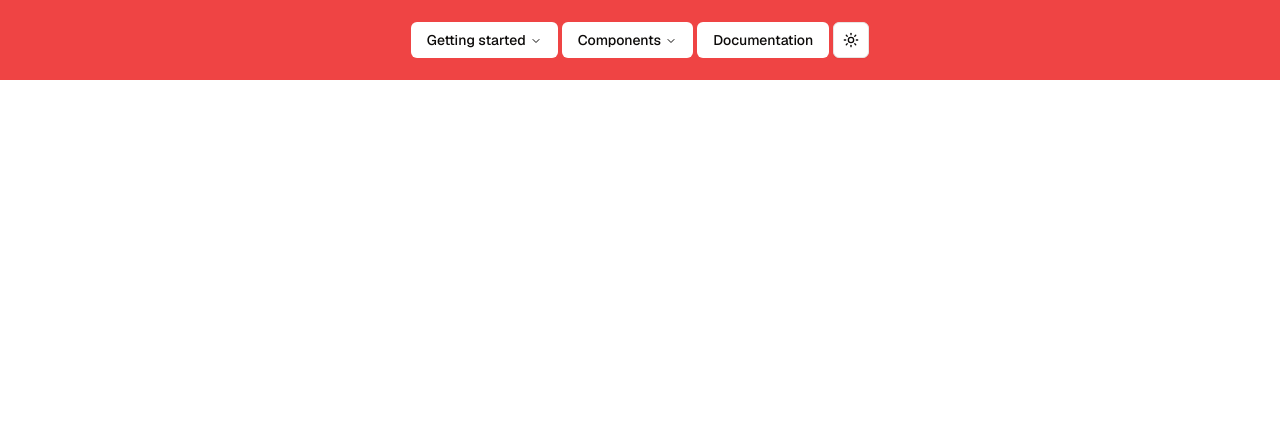
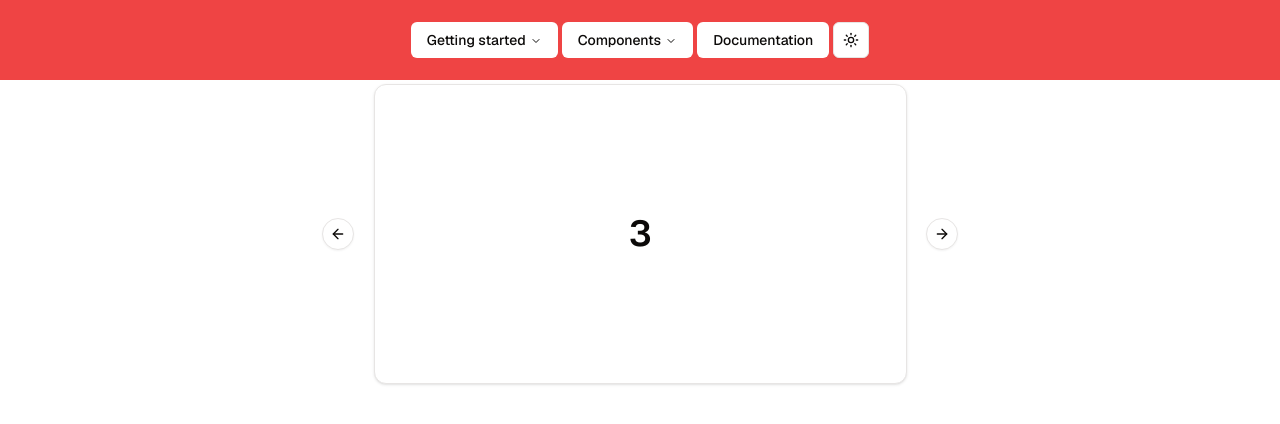
Before and after one commit to abrahamLeVe/store_web, a Next.js app: page / in a window 1280 px wide. Shown: the top 424 px of the page. Built offline with nearby package versions, Linux system fonts and the light colour scheme.

Commit message:
added carousel

```diff
--- a/package.json
+++ b/package.json
@@ -14,6 +14,8 @@
     "@radix-ui/react-slot": "^1.1.0",
     "class-variance-authority": "^0.7.1",
     "clsx": "^2.1.1",
+    "embla-carousel-autoplay": "^8.5.1",
+    "embla-carousel-react": "^8.5.1",
     "lucide-react": "^0.468.0",
     "next": "15.1.0",
     "next-themes": "^0.4.4",
--- a/src/app/page.tsx
+++ b/src/app/page.tsx
@@ -1,3 +1,4 @@
+import { CarouselBanner } from "@/components/carousel/carousel-banner";
 import { ModeToggle } from "@/components/mode-toggle";
 import { NavMenu } from "@/components/nav-bar/nav-menu";
 
@@ -10,7 +11,9 @@
           <ModeToggle />
         </nav>
       </header>
-      <main className="flex flex-col gap-8 row-start-2 items-center sm:items-start"></main>
+      <main className="flex flex-col gap-8 row-start-2 items-center sm:items-start">
+        <CarouselBanner />
+      </main>
       <footer className="row-start-3 flex gap-6 flex-wrap items-center justify-center"></footer>
     </div>
   );
--- /dev/null
+++ b/src/components/carousel/carousel-banner.tsx
@@ -0,0 +1,43 @@
+"use client";
+import * as React from "react";
+import Autoplay from "embla-carousel-autoplay";
+
+import { Card, CardContent } from "@/components/ui/card";
+import {
+  Carousel,
+  CarouselContent,
+  CarouselItem,
+  CarouselNext,
+  CarouselPrevious,
+} from "@/components/ui/carousel";
+
+export function CarouselBanner() {
+  const plugin = React.useRef(
+    Autoplay({ delay: 2000, stopOnInteraction: true })
+  );
+
+  return (
+    <Carousel
+      plugins={[plugin.current]}
+      className="w-full max-w-screen-2xl"
+      onMouseEnter={plugin.current.stop}
+      onMouseLeave={plugin.current.reset}
+    >
+      <CarouselContent>
+        {Array.from({ length: 5 }).map((_, index) => (
+          <CarouselItem key={index}>
+            <div className="p-1">
+              <Card>
+                <CardContent className="flex aspect-video items-center justify-center p-6">
+                  <span className="text-4xl font-semibold">{index + 1}</span>
+                </CardContent>
+              </Card>
+            </div>
+          </CarouselItem>
+        ))}
+      </CarouselContent>
+      <CarouselPrevious />
+      <CarouselNext />
+    </Carousel>
+  );
+}
--- /dev/null
+++ b/src/components/ui/card.tsx
@@ -0,0 +1,76 @@
+import * as React from "react"
+
+import { cn } from "@/lib/utils"
+
+const Card = React.forwardRef<
+  HTMLDivElement,
+  React.HTMLAttributes<HTMLDivElement>
+>(({ className, ...props }, ref) => (
+  <div
+    ref={ref}
+    className={cn(
+      "rounded-xl border bg-card text-card-foreground shadow",
+      className
+    )}
+    {...props}
+  />
+))
+Card.displayName = "Card"
+
+const CardHeader = React.forwardRef<
+  HTMLDivElement,
+  React.HTMLAttributes<HTMLDivElement>
+>(({ className, ...props }, ref) => (
+  <div
+    ref={ref}
+    className={cn("flex flex-col space-y-1.5 p-6", className)}
+    {...props}
+  />
+))
+CardHeader.displayName = "CardHeader"
+
+const CardTitle = React.forwardRef<
+  HTMLDivElement,
+  React.HTMLAttributes<HTMLDivElement>
+>(({ className, ...props }, ref) => (
+  <div
+    ref={ref}
+    className={cn("font-semibold leading-none tracking-tight", className)}
+    {...props}
+  />
+))
+CardTitle.displayName = "CardTitle"
+
+const CardDescription = React.forwardRef<
+  HTMLDivElement,
+  React.HTMLAttributes<HTMLDivElement>
+>(({ className, ...props }, ref) => (
+  <div
+    ref={ref}
+    className={cn("text-sm text-muted-foreground", className)}
+    {...props}
+  />
+))
+CardDescription.displayName = "CardDescription"
+
+const CardContent = React.forwardRef<
+  HTMLDivElement,
+  React.HTMLAttributes<HTMLDivElement>
+>(({ className, ...props }, ref) => (
+  <div ref={ref} className={cn("p-6 pt-0", className)} {...props} />
+))
+CardContent.displayName = "CardContent"
+
+const CardFooter = React.forwardRef<
+  HTMLDivElement,
+  React.HTMLAttributes<HTMLDivElement>
+>(({ className, ...props }, ref) => (
+  <div
+    ref={ref}
+    className={cn("flex items-center p-6 pt-0", className)}
+    {...props}
+  />
+))
+CardFooter.displayName = "CardFooter"
+
+export { Card, CardHeader, CardFooter, CardTitle, CardDescription, CardContent }
--- /dev/null
+++ b/src/components/ui/carousel.tsx
@@ -0,0 +1,262 @@
+"use client"
+
+import * as React from "react"
+import useEmblaCarousel, {
+  type UseEmblaCarouselType,
+} from "embla-carousel-react"
+import { ArrowLeft, ArrowRight } from "lucide-react"
+
+import { cn } from "@/lib/utils"
+import { Button } from "@/components/ui/button"
+
+type CarouselApi = UseEmblaCarouselType[1]
+type UseCarouselParameters = Parameters<typeof useEmblaCarousel>
+type CarouselOptions = UseCarouselParameters[0]
+type CarouselPlugin = UseCarouselParameters[1]
+
+type CarouselProps = {
+  opts?: CarouselOptions
+  plugins?: CarouselPlugin
+  orientation?: "horizontal" | "vertical"
+  setApi?: (api: CarouselApi) => void
+}
+
+type CarouselContextProps = {
+  carouselRef: ReturnType<typeof useEmblaCarousel>[0]
+  api: ReturnType<typeof useEmblaCarousel>[1]
+  scrollPrev: () => void
+  scrollNext: () => void
+  canScrollPrev: boolean
+  canScrollNext: boolean
+} & CarouselProps
+
+const CarouselContext = React.createContext<CarouselContextProps | null>(null)
+
+function useCarousel() {
+  const context = React.useContext(CarouselContext)
+
+  if (!context) {
+    throw new Error("useCarousel must be used within a <Carousel />")
+  }
+
+  return context
+}
+
+const Carousel = React.forwardRef<
+  HTMLDivElement,
+  React.HTMLAttributes<HTMLDivElement> & CarouselProps
+>(
+  (
+    {
+      orientation = "horizontal",
+      opts,
+      setApi,
+      plugins,
+      className,
+      children,
+      ...props
+    },
+    ref
+  ) => {
+    const [carouselRef, api] = useEmblaCarousel(
+      {
+        ...opts,
+        axis: orientation === "horizontal" ? "x" : "y",
+      },
+      plugins
+    )
+    const [canScrollPrev, setCanScrollPrev] = React.useState(false)
+    const [canScrollNext, setCanScrollNext] = React.useState(false)
+
+    const onSelect = React.useCallback((api: CarouselApi) => {
+      if (!api) {
+        return
+      }
+
+      setCanScrollPrev(api.canScrollPrev())
+      setCanScrollNext(api.canScrollNext())
+    }, [])
+
+    const scrollPrev = React.useCallback(() => {
+      api?.scrollPrev()
+    }, [api])
+
+    const scrollNext = React.useCallback(() => {
+      api?.scrollNext()
+    }, [api])
+
+    const handleKeyDown = React.useCallback(
+      (event: React.KeyboardEvent<HTMLDivElement>) => {
+        if (event.key === "ArrowLeft") {
+          event.preventDefault()
+          scrollPrev()
+        } else if (event.key === "ArrowRight") {
+          event.preventDefault()
+          scrollNext()
+        }
+      },
+      [scrollPrev, scrollNext]
+    )
+
+    React.useEffect(() => {
+      if (!api || !setApi) {
+        return
+      }
+
+      setApi(api)
+    }, [api, setApi])
+
+    React.useEffect(() => {
+      if (!api) {
+        return
+      }
+
+      onSelect(api)
+      api.on("reInit", onSelect)
+      api.on("select", onSelect)
+
+      return () => {
+        api?.off("select", onSelect)
+      }
+    }, [api, onSelect])
+
+    return (
+      <CarouselContext.Provider
+        value={{
+          carouselRef,
+          api: api,
+          opts,
+          orientation:
+            orientation || (opts?.axis === "y" ? "vertical" : "horizontal"),
+          scrollPrev,
+          scrollNext,
+          canScrollPrev,
+          canScrollNext,
+        }}
+      >
+        <div
+          ref={ref}
+          onKeyDownCapture={handleKeyDown}
+          className={cn("relative", className)}
+          role="region"
+          aria-roledescription="carousel"
+          {...props}
+        >
+          {children}
+        </div>
+      </CarouselContext.Provider>
+    )
+  }
+)
+Carousel.displayName = "Carousel"
+
+const CarouselContent = React.forwardRef<
+  HTMLDivElement,
+  React.HTMLAttributes<HTMLDivElement>
+>(({ className, ...props }, ref) => {
+  const { carouselRef, orientation } = useCarousel()
+
+  return (
+    <div ref={carouselRef} className="overflow-hidden">
+      <div
+        ref={ref}
+        className={cn(
+          "flex",
+          orientation === "horizontal" ? "-ml-4" : "-mt-4 flex-col",
+          className
+        )}
+        {...props}
+      />
+    </div>
+  )
+})
+CarouselContent.displayName = "CarouselContent"
+
+const CarouselItem = React.forwardRef<
+  HTMLDivElement,
+  React.HTMLAttributes<HTMLDivElement>
+>(({ className, ...props }, ref) => {
+  const { orientation } = useCarousel()
+
+  return (
+    <div
+      ref={ref}
+      role="group"
+      aria-roledescription="slide"
+      className={cn(
+        "min-w-0 shrink-0 grow-0 basis-full",
+        orientation === "horizontal" ? "pl-4" : "pt-4",
+        className
+      )}
+      {...props}
+    />
+  )
+})
+CarouselItem.displayName = "CarouselItem"
+
+const CarouselPrevious = React.forwardRef<
+  HTMLButtonElement,
+  React.ComponentProps<typeof Button>
+>(({ className, variant = "outline", size = "icon", ...props }, ref) => {
+  const { orientation, scrollPrev, canScrollPrev } = useCarousel()
+
+  return (
+    <Button
+      ref={ref}
+      variant={variant}
+      size={size}
+      className={cn(
+        "absolute  h-8 w-8 rounded-full",
+        orientation === "horizontal"
+          ? "-left-12 top-1/2 -translate-y-1/2"
+          : "-top-12 left-1/2 -translate-x-1/2 rotate-90",
+        className
+      )}
+      disabled={!canScrollPrev}
+      onClick={scrollPrev}
+      {...props}
+    >
+      <ArrowLeft className="h-4 w-4" />
+      <span className="sr-only">Previous slide</span>
+    </Button>
+  )
+})
+CarouselPrevious.displayName = "CarouselPrevious"
+
+const CarouselNext = React.forwardRef<
+  HTMLButtonElement,
+  React.ComponentProps<typeof Button>
+>(({ className, variant = "outline", size = "icon", ...props }, ref) => {
+  const { orientation, scrollNext, canScrollNext } = useCarousel()
+
+  return (
+    <Button
+      ref={ref}
+      variant={variant}
+      size={size}
+      className={cn(
+        "absolute h-8 w-8 rounded-full",
+        orientation === "horizontal"
+          ? "-right-12 top-1/2 -translate-y-1/2"
+          : "-bottom-12 left-1/2 -translate-x-1/2 rotate-90",
+        className
+      )}
+      disabled={!canScrollNext}
+      onClick={scrollNext}
+      {...props}
+    >
+      <ArrowRight className="h-4 w-4" />
+      <span className="sr-only">Next slide</span>
+    </Button>
+  )
+})
+CarouselNext.displayName = "CarouselNext"
+
+export {
+  type CarouselApi,
+  Carousel,
+  CarouselContent,
+  CarouselItem,
+  CarouselPrevious,
+  CarouselNext,
+}
```
Also changed, not shown: 1 other file (tests, documents, lock files or other folders).
